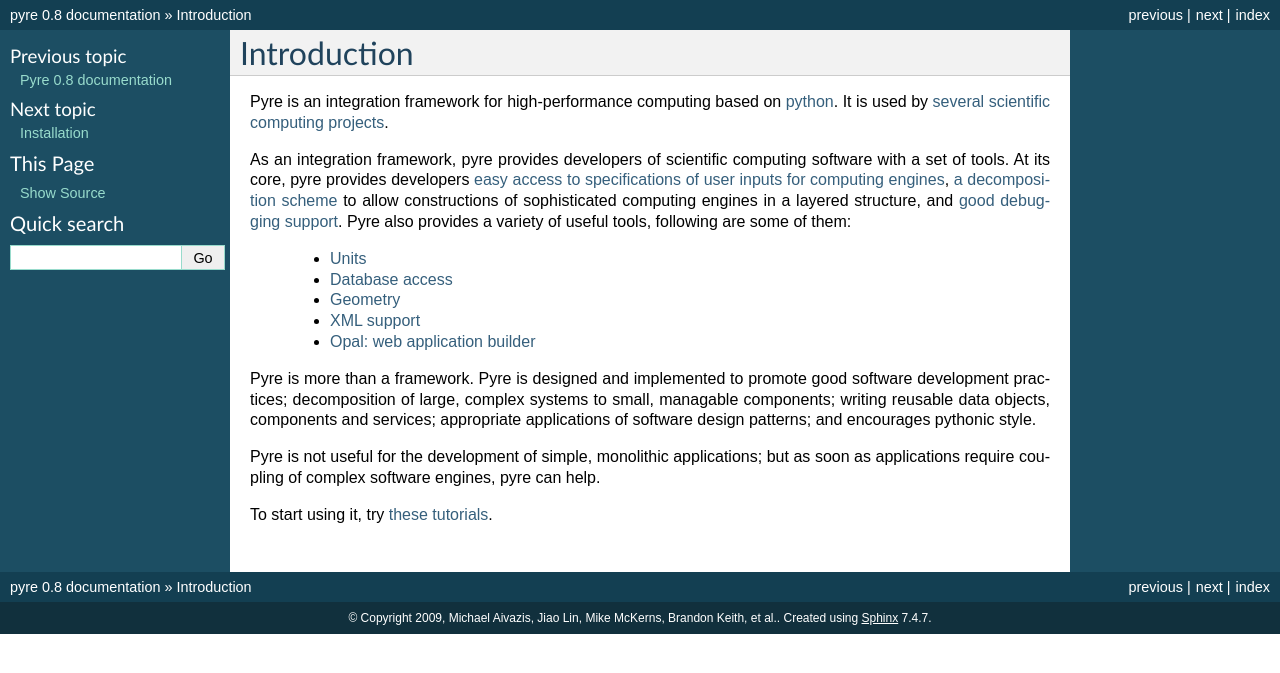
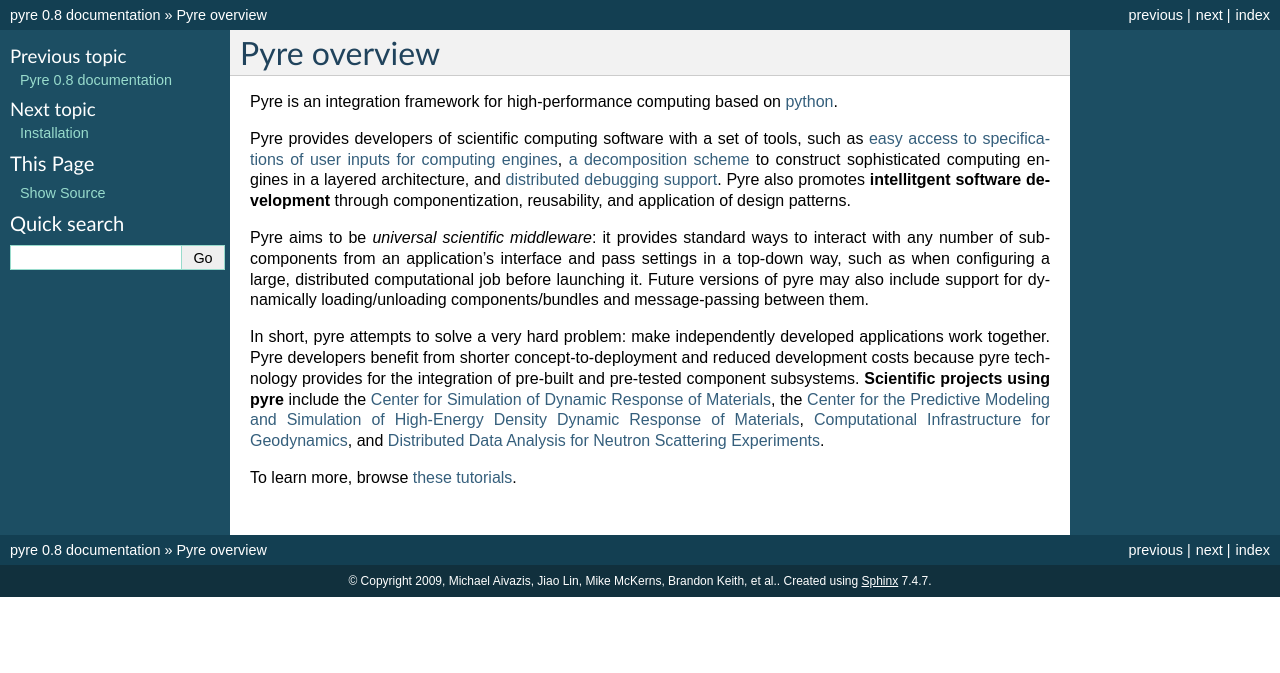
Before and after one commit to danse-inelastic/pyre, a Sphinx documentation site: the page built from docs/pyreIntroduction.rst, in a window 1280 px wide. Shown: the top 673 px of the page. Built offline with Sphinx 7.4.7, drawn with Linux system fonts in a browser that asks for light colours; formulas are drawn with MathJax 3.

Commit message:
more work on pyre docs...especially cleaned up the overview

```diff
--- a/docs/pyreInstallation.rst
+++ b/docs/pyreInstallation.rst
@@ -3,7 +3,7 @@
 Installation
 =================
 
-Pyre is the base package in a larger group of software packages based upon it and collectively called pythia-0.8.  However, we frequently use the word pyre to represent pythia as well, especially when discussing installation.  Pythia can either be installed as a python-only set of modules or a group of python modules with some c extensions.
+Pyre is the base package in a larger group of software packages built upon it and collectively called pythia-0.8.  However, we frequently use the word pyre to represent pythia as well, especially when discussing installation.  Pythia can either be installed as a python-only set of modules or a group of python modules with some c extensions.
 
 
 Prerequisites
@@ -14,10 +14,10 @@
 
 .. _pure-python-distrib:
 
-Pure python distribution
+Python-only distribution
 -------------------------
 
-Pure python version of pyre is a good starting point to try out pyre, and for most python applications, is adequate.
+The python-only version of pyre is a good starting point to try out pyre.
 
 From an egg
 ^^^^^^^^^^^
--- a/docs/pyreIntroduction.rst
+++ b/docs/pyreIntroduction.rst
@@ -1,18 +1,19 @@
-Introduction
-==============
+Pyre overview
+=============
 
-Pyre is an integration framework for high-performance computing based on `python <http://www.python.org>`_. It is used by :ref:`several scientific computing projects <projects-using-pyre>`.
+Pyre is an integration framework for high-performance computing based on `python <http://www.python.org>`_.
 
-As an integration framework, pyre provides developers of scientific computing software with a set of tools. At its core, pyre provides developers :ref:`easy access to specifications of user inputs for computing engines <pyre-inventory>`, :ref:`a decomposition scheme<pyre-component>` to allow constructions of sophisticated computing engines in a layered structure, and :ref:`good debugging support <journal>`. Pyre also provides a variety of useful tools, following are some of them:
+Pyre provides developers of scientific computing software with a set of tools, such as :ref:`easy access to specifications of user inputs for computing engines <pyre-inventory>`, :ref:`a decomposition scheme<pyre-component>` to construct sophisticated computing engines in a layered architecture, and :ref:`distributed debugging support <journal>`. Pyre also promotes **intellitgent software development** through componentization, reusability, and application of design patterns.
 
+.. Pyre also provides a variety of useful tools, following are some of them:
  * :ref:`Units <pyre-units>`
  * :ref:`Database access <pyre-db>`
  * :ref:`Geometry <pyre-geometry>`
  * :ref:`XML support <pyre-xml>`
  * `Opal: web application builder <http://danse.us/trac/pyre/wiki/Opal>`_
 
-Pyre is more than a framework. Pyre is designed and implemented to promote good software development practices; decomposition of large, complex systems to small, managable components; writing reusable data objects, components and services; appropriate applications of software design patterns; and encourages pythonic style.
+Pyre aims to be *universal scientific middleware*: it provides standard ways to interact with any number of subcomponents from an application's interface and pass settings in a top-down way, such as when configuring a large, distributed computational job before launching it.  Future versions of pyre may also include support for dynamically loading/unloading components/bundles and message-passing between them.
 
-Pyre is not useful for the development of simple, monolithic applications; but as soon as applications require coupling of complex software engines, pyre can help.
+In short, pyre attempts to solve a very hard problem: make independently developed applications work together. Pyre developers benefit from shorter concept-to-deployment and reduced development costs because pyre technology provides for the integration of pre-built and pre-tested component subsystems.  **Scientific projects using pyre** include the `Center for Simulation of Dynamic Response of Materials <http://csdrm.caltech.edu/>`_, the `Center for the Predictive Modeling and Simulation of High-Energy Density Dynamic Response of Materials <http://www.psaap.caltech.edu/>`_, `Computational Infrastructure for Geodynamics <http://www.geodynamics.org/cig/>`_, and `Distributed Data Analysis for Neutron Scattering Experiments <http://danse.us/>`_.
 
-To start using it, try :ref:`these tutorials <pyre-tutorials>`.
+To learn more, browse :ref:`these tutorials <pyre-tutorials>`.
--- /dev/null
+++ b/docs/whyPyre.rst
@@ -0,0 +1 @@
+.. _whyPyre:
```
Also changed, not shown: docs/projectsUsingPyre.rst (+5 -5 lines), 1 other file.
